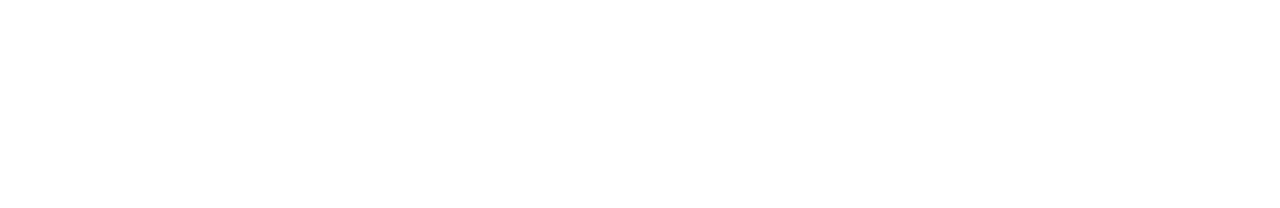
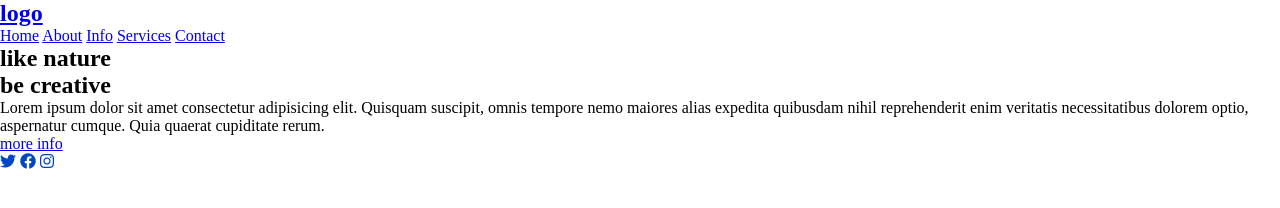
Before and after one commit to cceciliaz/landing-page-1.0, a plain HTML site: page index.html in a window 1280 px wide. Drawn offline with Linux system fonts and the light colour scheme.

Commit message:
updates img

```diff
--- a/index.html
+++ b/index.html
@@ -5,8 +5,33 @@
     <meta http-equiv="X-UA-Compatible" content="IE=edge">
     <meta name="viewport" content="width=device-width, initial-scale=1.0">
     <title>Landing-page</title>
+    <link rel="stylesheet" href="style.css">
+    <link rel="stylesheet" href="https://cdnjs.cloudflare.com/ajax/libs/font-awesome/6.4.0/css/all.min.css">
 </head>
 <body>
-
+    <section>
+        <header>
+            <h2><a href="#" class="lgo">logo</a></h2>
+            <div class="navigation">
+                <a href="#">Home</a>
+                <a href="#">About</a>
+                <a href="#">Info</a>
+                <a href="#">Services</a>
+                <a href="#">Contact</a>
+            </div>
+        </header>
+        <div class="content">
+            <div class="info">
+                <h2>like nature <br><span>be creative</span></h2>
+                <p>Lorem ipsum dolor sit amet consectetur adipisicing elit. Quisquam suscipit, omnis tempore nemo maiores alias expedita quibusdam nihil reprehenderit enim veritatis necessitatibus dolorem optio, aspernatur cumque. Quia quaerat cupiditate rerum.</p>
+                <a href="#" class="info-btn">more info</a>
+            </div>
+        </div>
+        <div class="media-icons">
+            <a href="#"><i class="fa-brands fa-twitter" style="color: #0047c2;"></i></a>
+            <a href="#"><i class="fa-brands fa-facebook" style="color: #0047c2;"></i></a>
+            <a href="#"><i class="fa-brands fa-instagram" style="color: #0047c2;"></i></a>
+        </div>
+    </section>
 </body>
 </html>
--- a/style.css
+++ b/style.css
@@ -0,0 +1,5 @@
+* {
+    margin: 0;
+    padding: 0;
+    box-sizing: border-box;
+}
```
Also changed, not shown: 1 other file.
